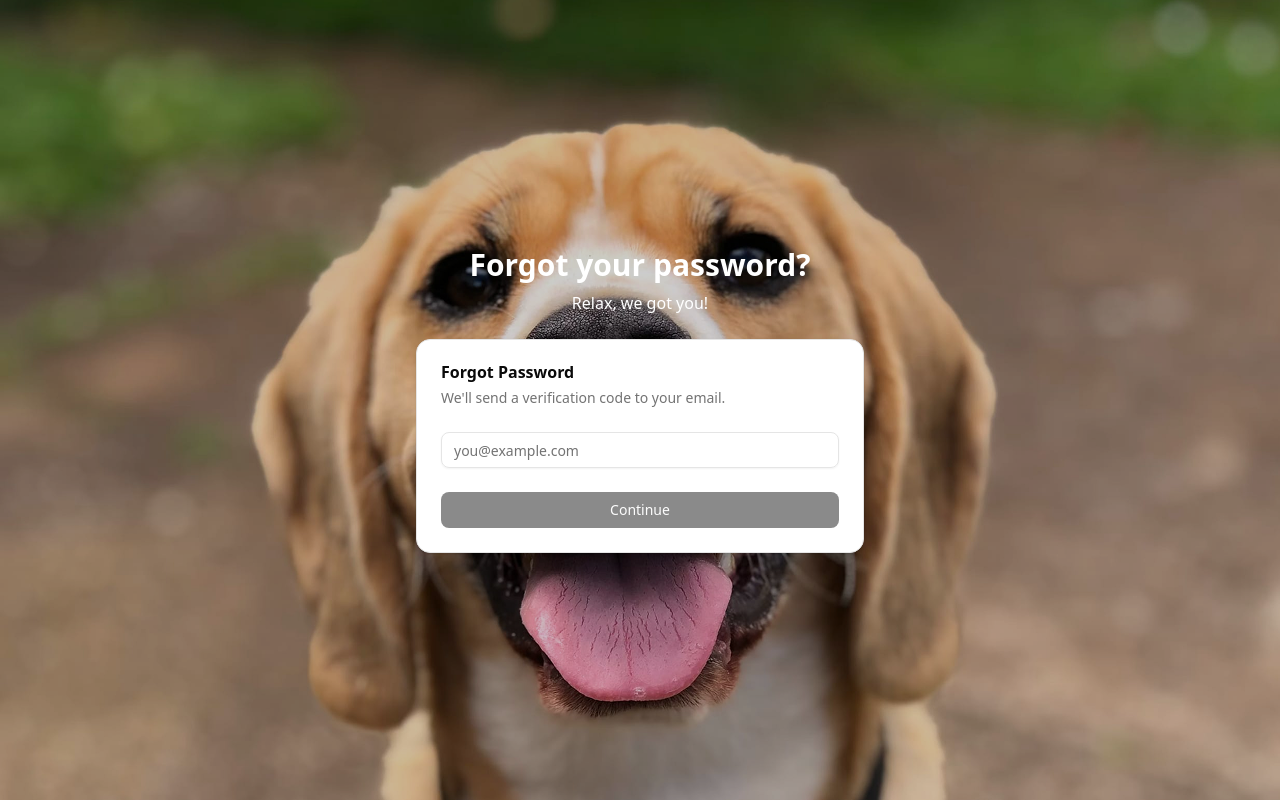
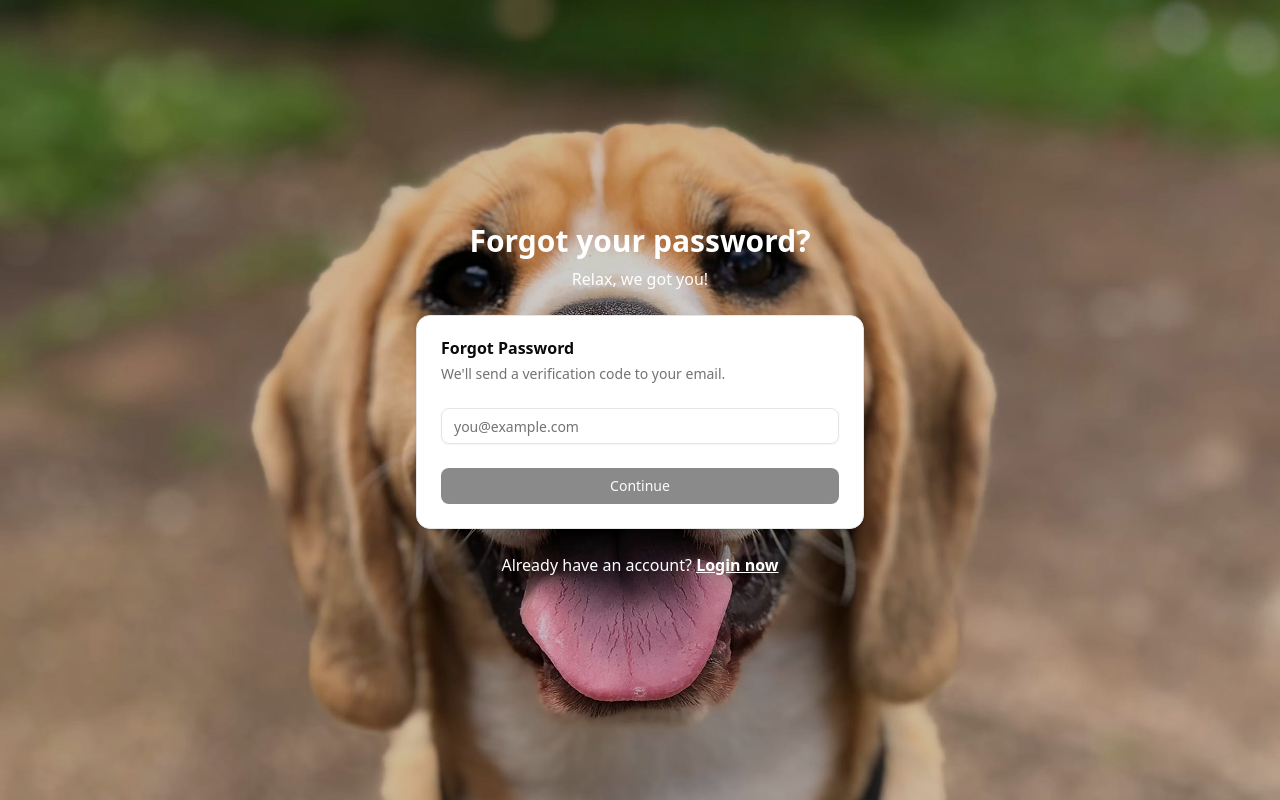
Before and after one commit to fadhel-rizanda/skripsi-fe, a Next.js app: page /forgot-password in a window 1280 px wide. Built offline with nearby package versions, Linux system fonts and the light colour scheme.

Commit message:
fix: add login link to Forgot Password card in SendEmailCard component

```diff
--- a/components/auth/forgot-pass/SendEmailCard.tsx
+++ b/components/auth/forgot-pass/SendEmailCard.tsx
@@ -14,6 +14,7 @@
 import { Alert, AlertDescription } from "@/components/ui/alert"
 import { Loader2, AlertCircle } from "lucide-react"
 import { sendForgotPasswordEmail } from "@/actions/forgot-password"
+import Link from "next/link";
 
 interface Props {
   onSuccess: (email: string) => void
@@ -45,6 +46,7 @@
   }
 
   return (
+    <>
         <Card className="w-full max-w-md">
             <CardHeader>
                 <CardTitle>Forgot Password</CardTitle>
@@ -81,5 +83,12 @@
                 </Button>
             </CardFooter>
         </Card>
+        <p className="text-white">
+            Already have an account?{" "}
+            <Link href="/login" className="font-semibold underline">
+                Login now
+            </Link>
+        </p>
+    </>
   )
 }
```
Lines whose indentation alone changed are shown as unchanged.
